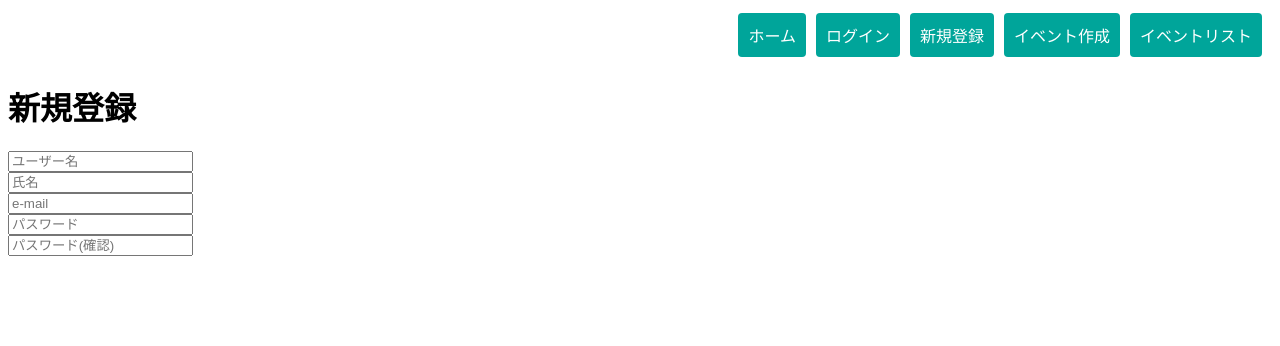
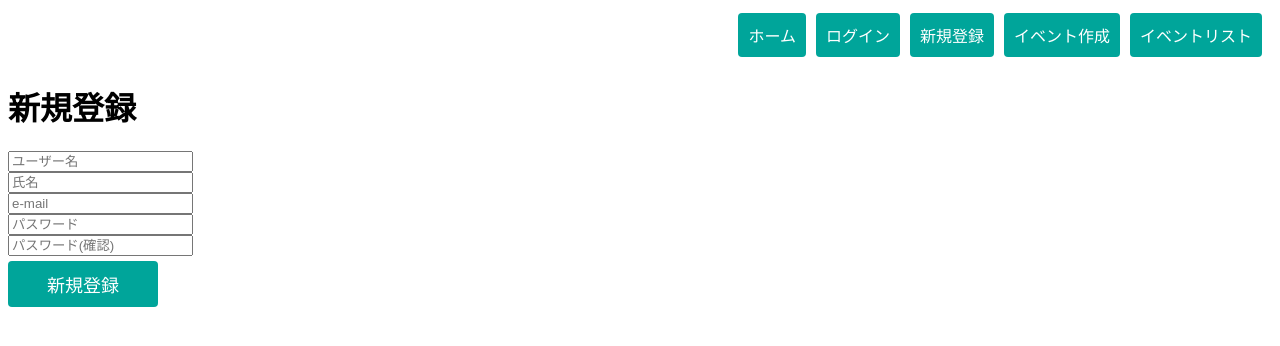
Before and after one commit to 0knoSakr/event-management-system-0918, a React (Create React App) app in the folder client/: page /signup in a window 1280 px wide. Shown: the top 346 px of the page. Built offline with nearby package versions, Linux system fonts and the light colour scheme.

Commit message:
cssの読み込み

```diff
--- a/client/src/App.js
+++ b/client/src/App.js
@@ -7,11 +7,14 @@ import SignupPage from "./pages/SignupPage";
 import CreateEventPage from "./pages/CreateEventPage";
 import EventListPage from "./pages/EventListPage";
 import Navbar from "./components/Navbar";
+import Header from "./components/Header";
+import './App.css';
 
 const App = () => {
   return (
     <>
       <BrowserRouter>
+        <Header />
         <Navbar />
         <Routes>
           <Route path="/" element={<HomePage />} />
--- a/client/src/components/Header.js
+++ b/client/src/components/Header.js
@@ -0,0 +1,10 @@
+import React from 'react';
+import '../styles/Header.css';
+
+const Header = () => {
+  <div>
+    <h1>イベント管理システム</h1>
+  </div>
+}
+
+export default Header;
--- a/client/src/components/Navbar.js
+++ b/client/src/components/Navbar.js
@@ -1,6 +1,6 @@
 import React from 'react';
 import { Link } from 'react-router-dom';
-import App from '../App.css';
+import '../App.css';
 
 const Navber = () => {
   return (
--- a/client/src/pages/SignupPage.js
+++ b/client/src/pages/SignupPage.js
@@ -20,6 +20,9 @@ const SignupPage = () => {
         <div>
           <input type="text"placeholder="パスワード(確認)"/>
         </div>
+        <div>
+          <button>新規登録</button>
+        </div>
       </form>
     </div>
   )
```
